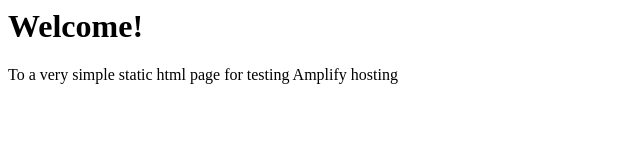
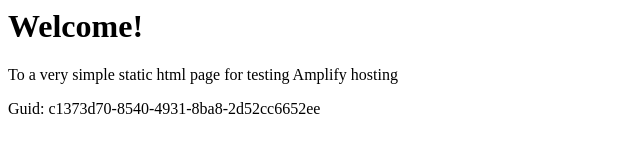
Before and after one commit to aws-aemilia-pdx/Github-PR-Commit-Integration-Test-DoNotTouch-Gith-P5X5MO5I-v1-beta-us-west-2, a website: page src/index.html in a window 1280 px wide. Shown: the whole page, without its empty margins (0-640 px from the left). Drawn offline with Linux system fonts and the light colour scheme.

Commit message:
commit from integ tests

```diff
--- a/src/index.html
+++ b/src/index.html
@@ -1,3 +1,5 @@
+
+
 <html lang="en">
 
 <head>
@@ -10,6 +12,6 @@
 <body>
     <h1>Welcome!</h1>
     <p>To a very simple static html page for testing Amplify hosting</p>
-</body>
+    <p>Guid: c1373d70-8540-4931-8ba8-2d52cc6652ee</p></body>
 
 </html>
```
